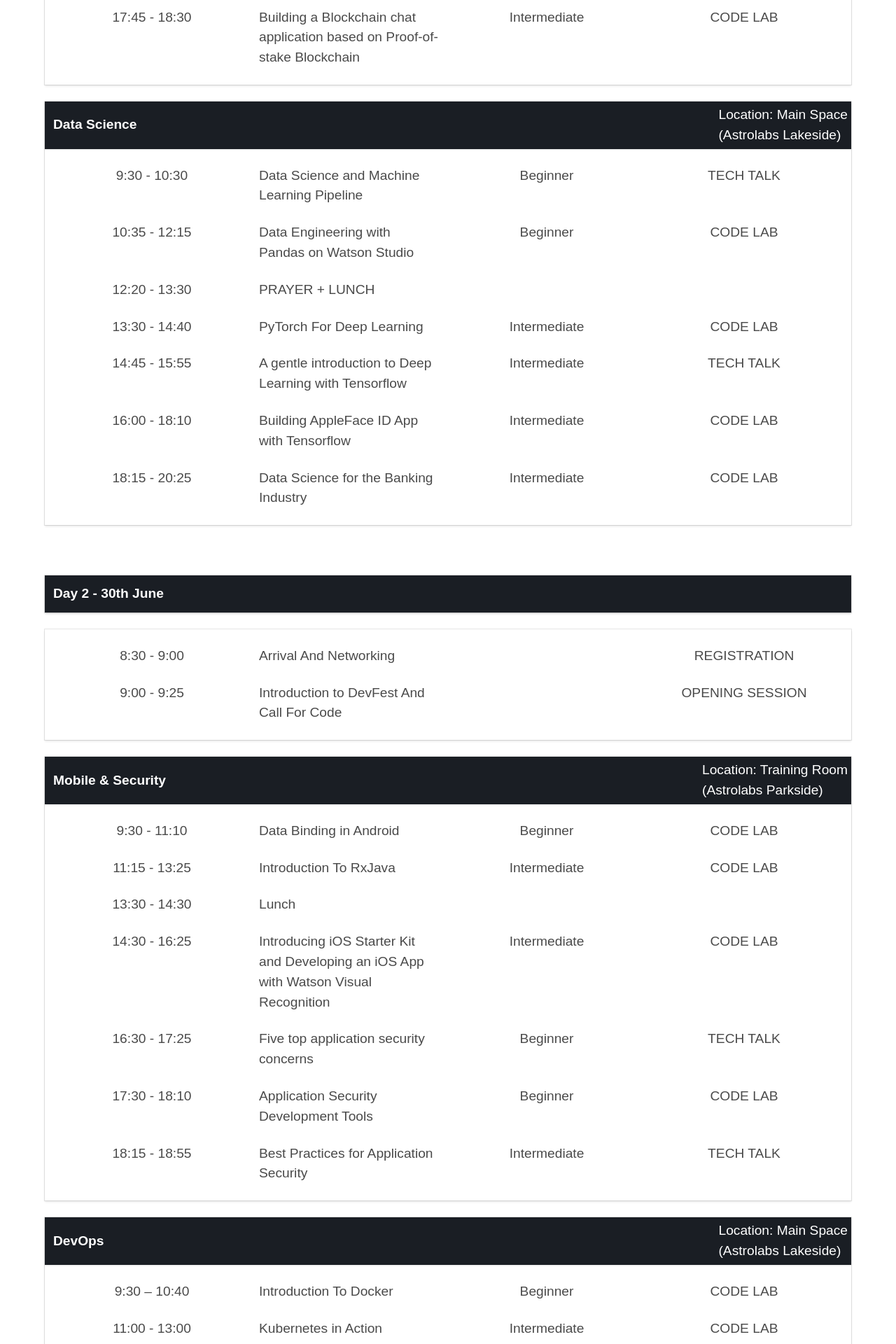
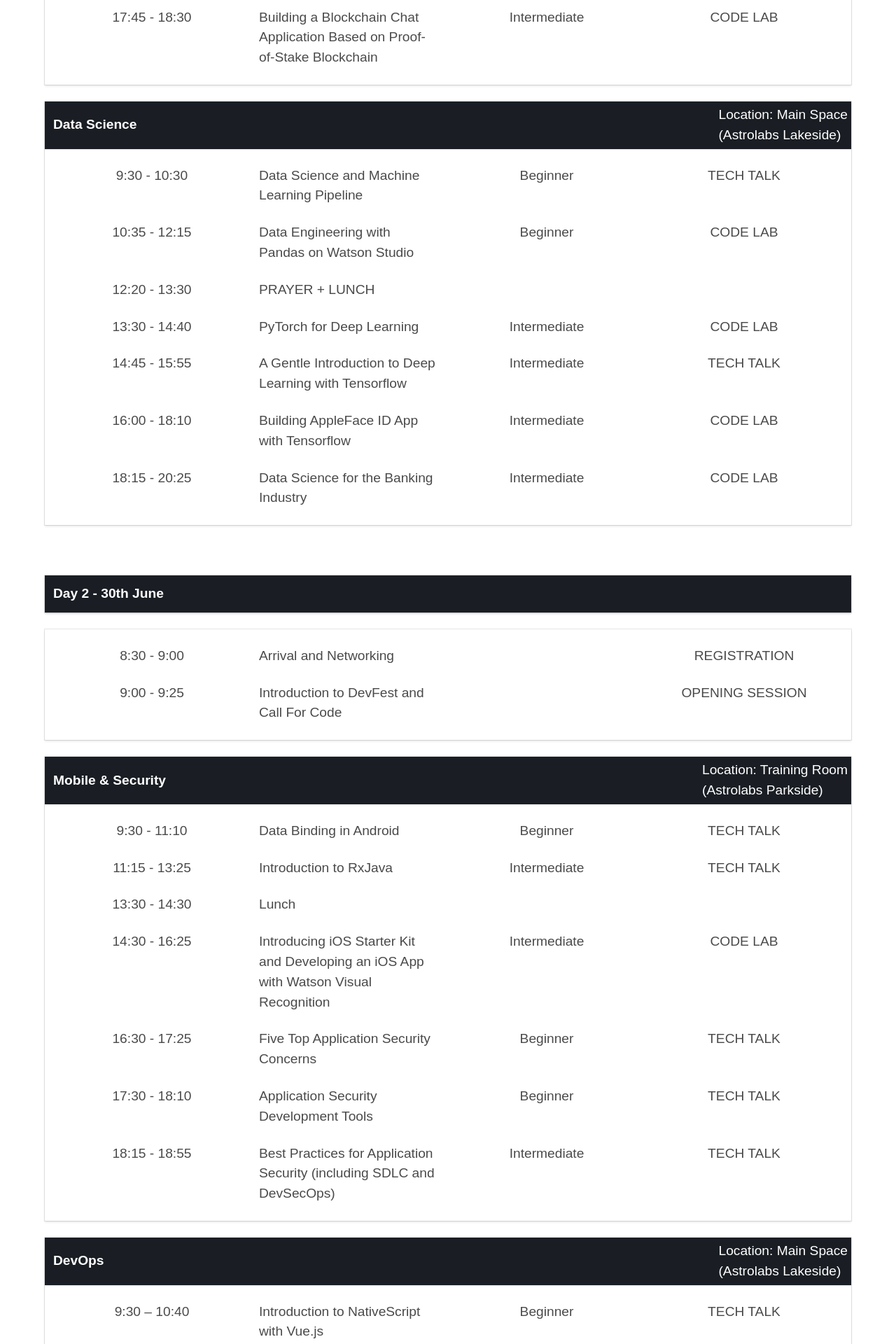
Before and after one commit to sudoalgorithm/IBM-Cloud-DevFest-2018-Website, a Flask app: page / in a window 1280 px wide. Shown: the part 2520-4440 px from the top of the page at 70% size. Run offline with Flask 2, Linux system fonts and the light colour scheme; some libraries are stand-ins or nearby versions.

Commit message:
Agenda Updated

```diff
--- a/templates/index.html
+++ b/templates/index.html
@@ -63,7 +63,7 @@
                                 <p class="has-text-centered">8:30 - 9:00</p>
                             </div>
                             <div class="column">
-                                <p>Arrival And Networking </p>
+                                <p>Arrival and Networking </p>
                             </div>
                             <div class="column">
                             </div>
@@ -76,7 +76,7 @@
                                 <p class="has-text-centered">9:00 - 9:25</p>
                             </div>
                             <div class="column">
-                                <p>Introduction to DevFest And Call For Code</p>
+                                <p>Introduction to DevFest and Call for Code</p>
                             </div>
                             <div class="column">
                             </div>
@@ -115,7 +115,7 @@
                                 <p class="has-text-centered">10:15 - 11:00</p>
                             </div>
                             <div class="column">
-                                <p>Hyperledger structure</p>
+                                <p>Hyperledger Structure</p>
                             </div>
                             <div class="column">
                                 <p class="has-text-centered">Beginner</p>
@@ -185,7 +185,7 @@
                                 <p class="has-text-centered">16:30 - 17:30</p>
                             </div>
                             <div class="column">
-                                <p>Introduction to Golang and why "Go" for Blockchain</p>
+                                <p>Introduction to Golang and Why "Go" for Blockchain</p>
                             </div>
                             <div class="column">
                                 <p class="has-text-centered">Beginner</p>
@@ -199,7 +199,7 @@
                                 <p class="has-text-centered">17:45 - 18:30</p>
                             </div>
                             <div class="column">
-                                <p>Building a Blockchain chat application based on Proof-of-stake Blockchain</p>
+                                <p>Building a Blockchain Chat Application Based on Proof-of-Stake Blockchain</p>
                             </div>
                             <div class="column">
                                 <p class="has-text-centered">Intermediate</p>
@@ -267,7 +267,7 @@
                                 <p class="has-text-centered">13:30 - 14:40</p>
                             </div>
                             <div class="column">
-                                <p>PyTorch For Deep Learning</p>
+                                <p>PyTorch for Deep Learning</p>
                             </div>
                             <div class="column">
                                 <p class="has-text-centered">Intermediate</div>
@@ -281,7 +281,7 @@
                                 <p class="has-text-centered">14:45 - 15:55</p>
                             </div>
                             <div class="column">
-                                <p>A gentle introduction to Deep Learning with Tensorflow</p>
+                                <p>A Gentle Introduction to Deep Learning with Tensorflow</p>
                             </div>
                             <div class="column">
                                 <p class="has-text-centered">Intermediate</p>
@@ -342,7 +342,7 @@
                                 <p class="has-text-centered">8:30 - 9:00</p>
                             </div>
                             <div class="column">
-                                <p>Arrival And Networking </p>
+                                <p>Arrival and Networking </p>
                             </div>
                             <div class="column">
                             </div>
@@ -355,7 +355,7 @@
                                 <p class="has-text-centered">9:00 - 9:25</p>
                             </div>
                             <div class="column">
-                                <p>Introduction to DevFest And Call For Code</p>
+                                <p>Introduction to DevFest and Call For Code</p>
                             </div>
                             <div class="column">
                             </div>
@@ -386,7 +386,7 @@
                                 <p class="has-text-centered">Beginner</p>
                             </div>
                             <div class="column">
-                                <p class="has-text-centered">CODE LAB</p>
+                                <p class="has-text-centered">TECH TALK</p>
                             </div>
                         </div>
                         <div class="columns">
@@ -394,13 +394,13 @@
                                 <p class="has-text-centered">11:15 - 13:25</p>
                             </div>
                             <div class="column">
-                                <p>Introduction To RxJava</p>
+                                <p>Introduction to RxJava</p>
                             </div>
                             <div class="column">
                                 <p class="has-text-centered">Intermediate</p>
                             </div>
                             <div class="column">
-                                <p class="has-text-centered">CODE LAB</p>
+                                <p class="has-text-centered">TECH TALK</p>
                             </div>
                         </div>
                         <div class="columns">
@@ -436,7 +436,7 @@
                                 <p class="has-text-centered">16:30 - 17:25</p>
                             </div>
                             <div class="column">
-                                <p>Five top application security concerns</p>
+                                <p>Five Top Application Security Concerns</p>
                             </div>
                             <div class="column">
                                 <p class="has-text-centered">Beginner</p>
@@ -456,7 +456,7 @@
                                 <p class="has-text-centered">Beginner</p>
                             </div>
                             <div class="column">
-                                <p class="has-text-centered">CODE LAB</p>
+                                <p class="has-text-centered">TECH TALK</p>
                             </div>
                         </div>
                         <div class="columns">
@@ -464,7 +464,7 @@
                                 <p class="has-text-centered">18:15 - 18:55</p>
                             </div>
                             <div class="column">
-                                <p>Best Practices for Application Security</p>
+                                <p> Best Practices for Application Security (including SDLC and DevSecOps)</p>
                             </div>
                             <div class="column">
                                 <p class="has-text-centered">Intermediate</p>
@@ -490,7 +490,21 @@
                                 <p class="has-text-centered">9:30 – 10:40</p>
                             </div>
                             <div class="column">
-                                <p>Introduction To Docker</p>
+                                <p>Introduction to NativeScript with Vue.js</p>
+                            </div>
+                            <div class="column">
+                                <p class="has-text-centered">Beginner</p>
+                            </div>
+                            <div class="column">
+                                <p class="has-text-centered">TECH TALK</p>
+                            </div>
+                        </div>
+                        <div class="columns">
+                            <div class="column">
+                                <p class="has-text-centered">11:45 - 12:40</p>
+                            </div>
+                            <div class="column">
+                                <p>Building a Hybrid App with NativeScript and Vue.js using watson API's and IBM Cloud DB's</p>
                             </div>
                             <div class="column">
                                 <p class="has-text-centered">Beginner</p>
@@ -501,13 +515,13 @@
                         </div>
                         <div class="columns">
                             <div class="column">
-                                <p class="has-text-centered">11:00 - 13:00</p>
+                                <p class="has-text-centered">12:45 - 13:40</p>
                             </div>
                             <div class="column">
-                                <p>Kubernetes in Action</p>
+                                <p>Introduction to NodeRED</p>
                             </div>
                             <div class="column">
-                                <p class="has-text-centered">Intermediate</p>
+                                <p class="has-text-centered">Beginner</p>
                             </div>
                             <div class="column">
                                 <p class="has-text-centered">CODE LAB</p>
@@ -515,30 +529,30 @@
                         </div>
                         <div class="columns">
                             <div class="column">
-                                <p class="has-text-centered">13:15 - 14:00</p>
+                                <p class="has-text-centered">13:30 - 14:30</p>
                             </div>
                             <div class="column">
-                                <p>Developing and deploying a Microservices architecture application on IBM Cloud</p>
+                                <p>Lunch</p>
+                            </div>
+                            <div class="column">
+                                <p class="has-text-centered"></p>
+                            </div>
+                            <div class="column">
+                                <p class="has-text-centered"></p>
+                            </div>
+                        </div>
+                        <div class="columns">
+                            <div class="column">
+                                <p class="has-text-centered">14:30 - 15:40</p>
+                            </div>
+                            <div class="column">
+                                <p>Application Prototyping Using NodeRED</p>
                             </div>
                             <div class="column">
                                 <p class="has-text-centered">Intermediate</p>
                             </div>
                             <div class="column">
                                 <p class="has-text-centered">CODE LAB</p>
-                            </div>
-                        </div>
-                        <div class="columns">
-                            <div class="column">
-                                <p class="has-text-centered">14:15 - 15:15</p>
-                            </div>
-                            <div class="column">
-                                <p>Availability in a Cloud-Native world</p>
-                            </div>
-                            <div class="column">
-                                <p class="has-text-centered">Intermediate</p>
-                            </div>
-                            <div class="column">
-                                <p class="has-text-centered">TECH TALK</p>
                             </div>
                         </div>
                     </div>
@@ -555,52 +569,38 @@
                     <div class="content">
                         <div class="columns">
                             <div class="column">
-                                <p class="has-text-centered">9:30 – 10:40</p>
+                                <p class="has-text-centered">15:45 - 16:55</p>
                             </div>
                             <div class="column">
-                                <p>Introduction To Vue.js</p>
+                                <p>Enter the World of Containerization with Docker</p>
                             </div>
                             <div class="column">
                                 <p class="has-text-centered">Beginner</p>
                             </div>
                             <div class="column">
-                                <p class="has-text-centered">CODE LAB</p>
+                                <p class="has-text-centered">TECH TALK</p>
                             </div>
                         </div>
                         <div class="columns">
                             <div class="column">
-                                <p class="has-text-centered">11:00 - 13:00</p>
+                                <p class="has-text-centered">17:00 - 18:10</p>
                             </div>
                             <div class="column">
-                                <p>Introduction To NodeRED</p>
-                            </div>
-                            <div class="column">
-                                <p class="has-text-centered">Beginner</p>
-                            </div>
-                            <div class="column">
-                                <p class="has-text-centered">CODE LABS</p>
-                            </div>
-                        </div>
-                        <div class="columns">
-                            <div class="column">
-                                <p class="has-text-centered">13:15 - 14:00</p>
-                            </div>
-                            <div class="column">
-                                <p>Building a web app with Vue.js using watson API's and IBM Cloud DB's</p>
+                                <p>Kubernetes in Action</p>
                             </div>
                             <div class="column">
                                 <p class="has-text-centered">Intermediate</p>
                             </div>
                             <div class="column">
-                                <p class="has-text-centered">CODE LAB</p>
+                                <p class="has-text-centered">TECH TALK
                             </div>
                         </div>
                         <div class="columns">
                             <div class="column">
-                                <p class="has-text-centered">14:15 - 16:00</p>
+                                <p class="has-text-centered">18:10 - 20:25</p>
                             </div>
                             <div class="column">
-                                <p>Building an application prototype using NodeRED</p>
+                                <p>Developing and Deploying a Microservices Architecture Application on IBM Cloud</p>
                             </div>
                             <div class="column">
                                 <p class="has-text-centered">Intermediate</p>
```
